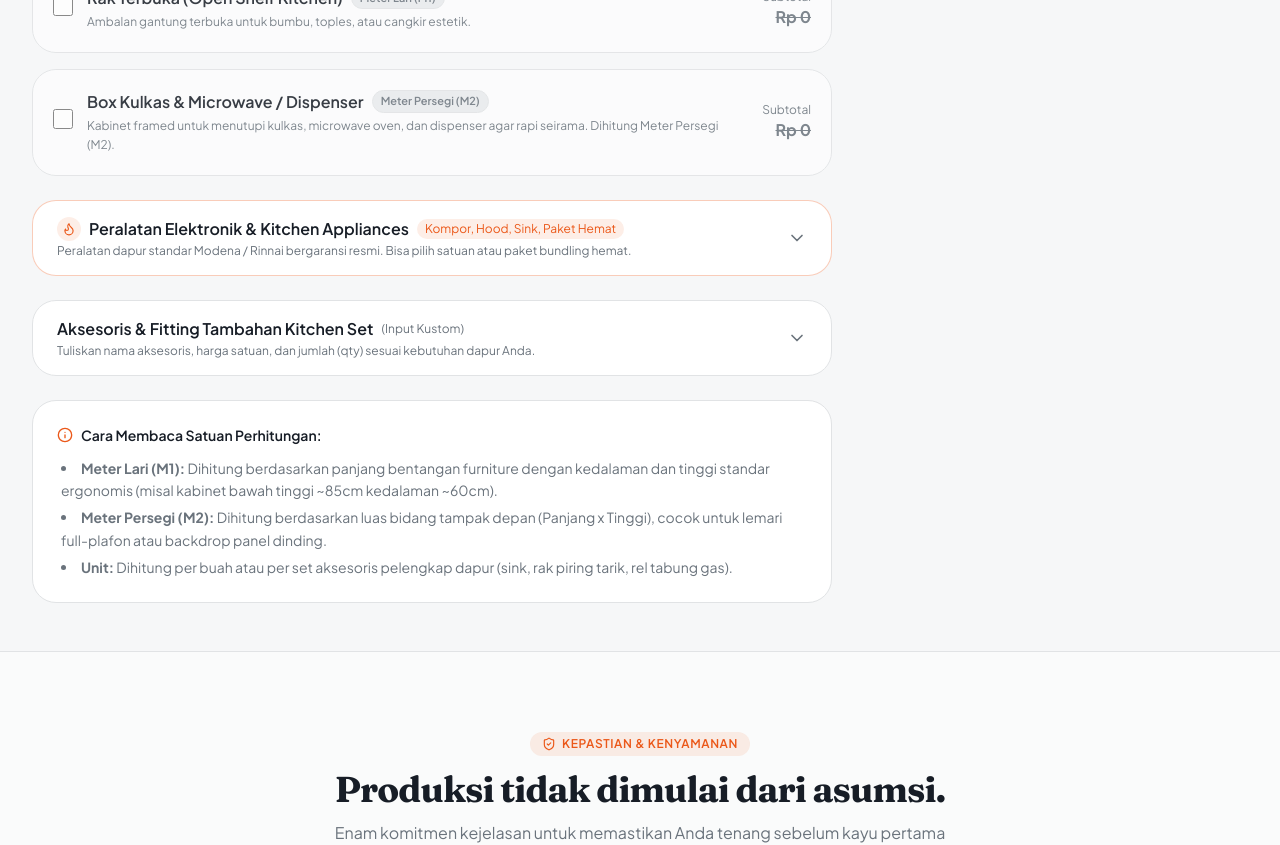
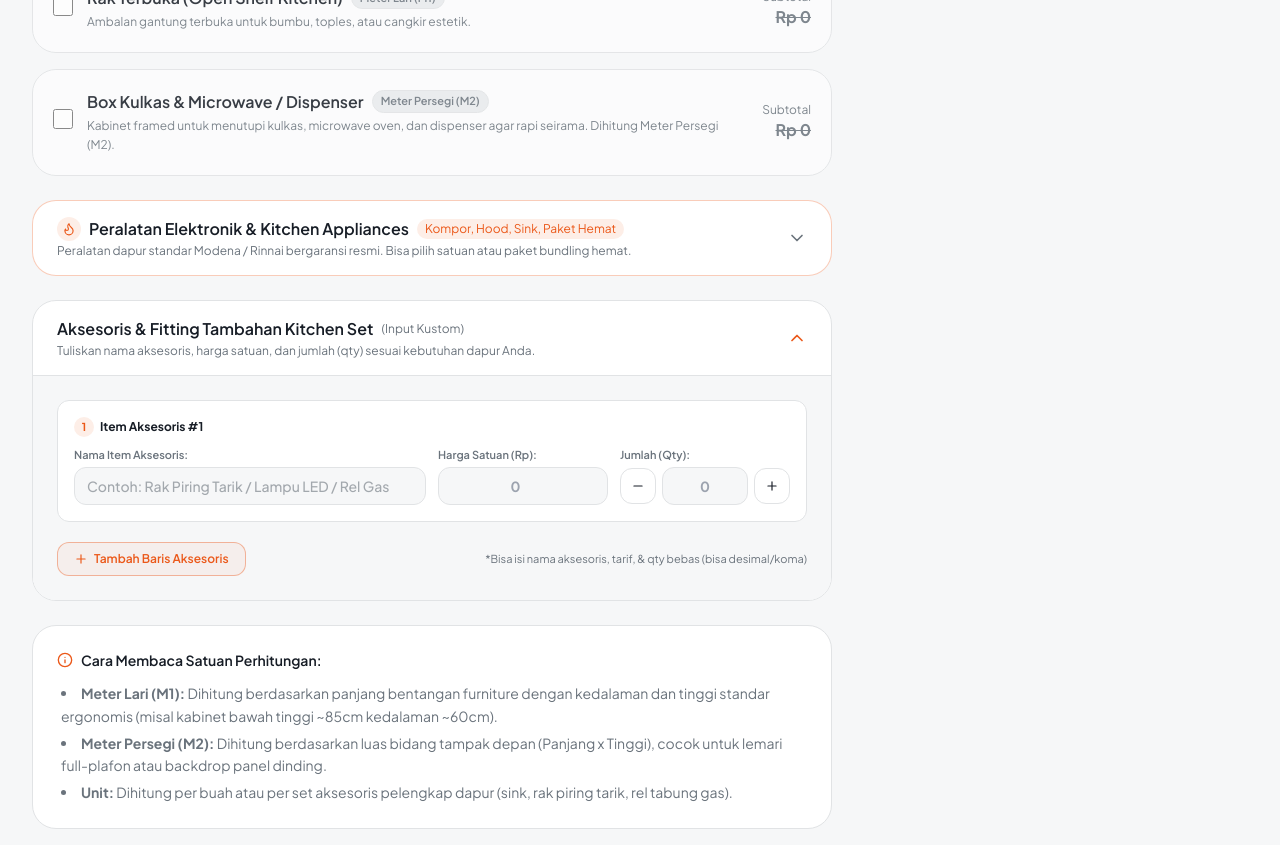
Before and after one commit to hasnialfarisi09-tech/MKI-web, a Next.js app: page /simulasi-biaya in a window 1280 px wide. Shown: the part 1595-2440 px from the top of the page. Built offline with nearby package versions, Linux system fonts and the light colour scheme.

Commit message:
feat: add custom accessory card to all categories with decimal/comma QTY support

```diff
--- a/src/components/calculator/cost-calculator.tsx
+++ b/src/components/calculator/cost-calculator.tsx
@@ -55,11 +55,51 @@ type ItemState = {
 
 type CalculatorState = Record<string, ItemState>;
 
+type CategoryKey = "kitchen" | "wardrobe" | "living" | "bedroom";
+
 type CustomAccessory = {
   id: string;
   name: string;
   price: number | "";
-  qty: number | "";
+  qty: string | number;
+};
+
+function parseQty(val: number | string | ""): number {
+  if (typeof val === "number") return isNaN(val) ? 0 : val;
+  if (!val || typeof val !== "string") return 0;
+  const normalized = val.trim().replace(",", ".");
+  const parsed = parseFloat(normalized);
+  return isNaN(parsed) ? 0 : parsed;
+}
+
+const CATEGORY_CUSTOM_CONFIG: Record<
+  CategoryKey,
+  { title: string; desc: string; placeholder: string; defaultItemName: string }
+> = {
+  kitchen: {
+    title: "Aksesoris & Fitting Tambahan Kitchen Set",
+    desc: "Tuliskan nama aksesoris, harga satuan, dan jumlah (qty) sesuai kebutuhan dapur Anda.",
+    placeholder: "Contoh: Rak Piring Tarik / Lampu LED / Rel Gas",
+    defaultItemName: "Aksesoris Kitchen Set",
+  },
+  wardrobe: {
+    title: "Aksesoris & Fitting Tambahan Lemari & Partisi",
+    desc: "Tuliskan nama aksesoris, fitting khusus, harga satuan, dan jumlah (qty) sesuai kebutuhan lemari Anda.",
+    placeholder: "Contoh: Gantungan Celana Tarik / Rak Sepatu / Cermin Sliding",
+    defaultItemName: "Aksesoris Lemari",
+  },
+  living: {
+    title: "Aksesoris & Fitting Tambahan Backdrop TV & Wallpanel",
+    desc: "Tuliskan nama aksesoris, lampu, fitting, harga satuan, dan jumlah (qty) sesuai kebutuhan ruang keluarga Anda.",
+    placeholder: "Contoh: Stop Kontak Pop-Up / Lampu LED Strip / Ambalan Kaca",
+    defaultItemName: "Aksesoris Backdrop TV",
+  },
+  bedroom: {
+    title: "Aksesoris & Fitting Tambahan Kamar Tidur",
+    desc: "Tuliskan nama aksesoris, headboard/lampu, harga satuan, dan jumlah (qty) sesuai kebutuhan kamar Anda.",
+    placeholder: "Contoh: Lampu Baca Fleksibel / Busa Headboard Custom / Rel Hidrolik",
+    defaultItemName: "Aksesoris Kamar Tidur",
+  },
 };
 
 const ALL_ITEMS: FurnitureItemConfig[] = [
@@ -204,13 +244,23 @@ export function CostCalculator() {
   // State: Kitchen Electronics Accordion (opened by default)
   const [showElectronics, setShowElectronics] = useState(false);
 
-  // State: Kitchen Accessories Accordion (opened by default)
-  const [showAccessories, setShowAccessories] = useState(false);
-
-  // State: Dynamic Custom Accessories
-  const [customAccessories, setCustomAccessories] = useState<CustomAccessory[]>([
-    { id: "custom_acc_1", name: "", price: "", qty: "" },
-  ]);
+  // State: Accessories Accordion per Category (opened by default)
+  const [showAccessories, setShowAccessories] = useState<Record<CategoryKey, boolean>>({
+    kitchen: true,
+    wardrobe: true,
+    living: true,
+    bedroom: true,
+  });
+
+  // State: Dynamic Custom Accessories per Category
+  const [customAccessories, setCustomAccessories] = useState<
+    Record<CategoryKey, CustomAccessory[]>
+  >({
+    kitchen: [{ id: "custom_acc_kitchen_1", name: "", price: "", qty: "" }],
+    wardrobe: [{ id: "custom_acc_wardrobe_1", name: "", price: "", qty: "" }],
+    living: [{ id: "custom_acc_living_1", name: "", price: "", qty: "" }],
+    bedroom: [{ id: "custom_acc_bedroom_1", name: "", price: "", qty: "" }],
+  });
 
   // State: Export loading status
   const [isExporting, setIsExporting] = useState<"jpg" | "pdf" | null>(null);
@@ -321,9 +371,12 @@ export function CostCalculator() {
   // Reset entire calculator to initial state
   const handleReset = () => {
     setItemsState(buildInitialState());
-    setCustomAccessories([
-      { id: "custom_acc_1", name: "", price: "", qty: "" },
-    ]);
+    setCustomAccessories({
+      kitchen: [{ id: "custom_acc_kitchen_1", name: "", price: "", qty: "" }],
+      wardrobe: [{ id: "custom_acc_wardrobe_1", name: "", price: "", qty: "" }],
+      living: [{ id: "custom_acc_living_1", name: "", price: "", qty: "" }],
+      bedroom: [{ id: "custom_acc_bedroom_1", name: "", price: "", qty: "" }],
+    });
   };
 
   // Compute Grand Total, Total M1, Total M2, and Active Breakdown
@@ -398,21 +451,22 @@ export function CostCalculator() {
       });
     }
 
-    // 2. Process custom accessories
-    for (const acc of customAccessories) {
+    // 2. Process custom accessories across all categories
+    for (const cat of Object.keys(customAccessories) as CategoryKey[]) {
+      for (const acc of customAccessories[cat]) {
         const p = typeof acc.price === "number" ? acc.price : 0;
-      const q = typeof acc.qty === "number" ? acc.qty : 0;
+        const q = parseQty(acc.qty);
         if (acc.name.trim() !== "" && p > 0 && q > 0) {
-        const subtotal = p * q;
+          const subtotal = Math.round(p * q);
           grandTotal += subtotal;
           activeCount += 1;
           activeBreakdown.push({
             item: {
               id: acc.id,
-            name: acc.name.trim(),
+              name: `${acc.name.trim()} (${CATEGORY_CUSTOM_CONFIG[cat].defaultItemName})`,
               category: "accessories",
               defaultUnit: "UNIT",
-            description: "Aksesoris & Fitting Tambahan",
+              description: `Aksesoris Kustom - ${CATEGORY_CUSTOM_CONFIG[cat].title}`,
               options: [],
             },
             optionName: "Kustom",
@@ -422,6 +476,7 @@ export function CostCalculator() {
             measurement: q,
             subtotal,
           });
+        }
       }
     }
 
@@ -484,7 +539,7 @@ export function CostCalculator() {
 
   // Compute selected count per category
   const categoryCounts = useMemo(() => {
-    const counts: Record<"kitchen" | "wardrobe" | "living" | "bedroom", number> = {
+    const counts: Record<CategoryKey, number> = {
       kitchen: 0,
       wardrobe: 0,
       living: 0,
@@ -497,15 +552,6 @@ export function CostCalculator() {
     for (const item of ELECTRONIC_ITEMS) {
       if (itemsState[item.id]?.enabled) counts.kitchen += 1;
     }
-    const validCustomCount = customAccessories.filter(
-      (a) =>
-        a.name.trim() !== "" &&
-        typeof a.price === "number" &&
-        a.price > 0 &&
-        typeof a.qty === "number" &&
-        a.qty > 0
-    ).length;
-    counts.kitchen += validCustomCount;
     for (const item of OTHER_CATEGORIES) {
       if (itemsState[item.id]?.enabled) {
         if (item.category === "wardrobe") counts.wardrobe += 1;
@@ -514,33 +560,54 @@ export function CostCalculator() {
       }
     }
 
+    // Include valid custom accessories per category
+    for (const cat of Object.keys(customAccessories) as CategoryKey[]) {
+      const validCustomCount = customAccessories[cat].filter(
+        (a) =>
+          a.name.trim() !== "" &&
+          typeof a.price === "number" &&
+          a.price > 0 &&
+          parseQty(a.qty) > 0
+      ).length;
+      counts[cat] += validCustomCount;
+    }
+
     return counts;
   }, [itemsState, customAccessories]);
 
-  const addCustomAccessory = () => {
-    setCustomAccessories((prev) => [
+  const addCustomAccessory = (cat: CategoryKey) => {
+    setCustomAccessories((prev) => ({
       ...prev,
-      { id: `custom_acc_${Date.now()}`, name: "", price: "", qty: "" },
-    ]);
-  };
-
-  const removeCustomAccessory = (id: string) => {
+      [cat]: [
+        ...prev[cat],
+        { id: `custom_acc_${cat}_${Date.now()}`, name: "", price: "", qty: "" },
+      ],
+    }));
+  };
+
+  const removeCustomAccessory = (cat: CategoryKey, id: string) => {
     setCustomAccessories((prev) => {
-      const filtered = prev.filter((acc) => acc.id !== id);
-      return filtered.length === 0
-        ? [{ id: `custom_acc_${Date.now()}`, name: "", price: "", qty: "" }]
-        : filtered;
+      const filtered = prev[cat].filter((acc) => acc.id !== id);
+      return {
+        ...prev,
+        [cat]:
+          filtered.length === 0
+            ? [{ id: `custom_acc_${cat}_${Date.now()}`, name: "", price: "", qty: "" }]
+            : filtered,
+      };
     });
   };
 
   const updateCustomAccessory = (
+    cat: CategoryKey,
     id: string,
     field: "name" | "price" | "qty",
     val: string | number
   ) => {
-    setCustomAccessories((prev) =>
-      prev.map((acc) => (acc.id === id ? { ...acc, [field]: val } : acc))
-    );
+    setCustomAccessories((prev) => ({
+      ...prev,
+      [cat]: prev[cat].map((acc) => (acc.id === id ? { ...acc, [field]: val } : acc)),
+    }));
   };
 
   const handleDownload = async (format: "jpg" | "pdf") => {
@@ -796,40 +863,44 @@ export function CostCalculator() {
             </div>
           )}
 
-          {/* Kitchen Accessories Accordion (Custom Inputs) */}
-          {activeCategory === "kitchen" && (
-            <div className="mt-4 rounded-2xl border border-border bg-card relative z-10 overflow-hidden">
-              <button
-                type="button"
-                onClick={() => setShowAccessories((prev) => !prev)}
+          {/* Custom Accessories Accordion (Available in ALL Categories) */}
+          <div className="mt-4 rounded-2xl border border-border bg-card relative z-10 overflow-hidden shadow-xs">
+            <button
+              type="button"
+              onClick={() =>
+                setShowAccessories((prev) => ({
+                  ...prev,
+                  [activeCategory]: !prev[activeCategory],
+                }))
+              }
               className="w-full px-6 py-4 flex items-center justify-between text-left hover:bg-muted/40 transition-colors cursor-pointer"
             >
               <div>
                 <h4 className="text-base font-semibold text-foreground flex items-center gap-2">
-                    <span>Aksesoris & Fitting Tambahan Kitchen Set</span>
+                  <span>{CATEGORY_CUSTOM_CONFIG[activeCategory].title}</span>
                   <span className="text-xs font-normal text-muted-foreground">
                     (Input Kustom)
                   </span>
                 </h4>
                 <p className="text-xs text-muted-foreground mt-0.5">
-                    Tuliskan nama aksesoris, harga satuan, dan jumlah (qty) sesuai kebutuhan dapur Anda.
+                  {CATEGORY_CUSTOM_CONFIG[activeCategory].desc}
                 </p>
               </div>
               <ChevronDown
                 className={cn(
                   "size-5 text-muted-foreground transition-transform duration-200 shrink-0",
-                    showAccessories ? "rotate-180 text-primary" : ""
+                  showAccessories[activeCategory] ? "rotate-180 text-primary" : ""
                 )}
               />
             </button>
 
-              {showAccessories && (
+            {showAccessories[activeCategory] && (
               <div className="p-4 sm:p-6 border-t border-border space-y-4 bg-background">
                 <div className="space-y-3">
-                    {customAccessories.map((acc, index) => {
+                  {customAccessories[activeCategory].map((acc, index) => {
                     const p = typeof acc.price === "number" ? acc.price : 0;
-                      const q = typeof acc.qty === "number" ? acc.qty : 0;
-                      const sub = p * q;
+                    const q = parseQty(acc.qty);
+                    const sub = Math.round(p * q);
 
                     return (
                       <div
@@ -850,10 +921,10 @@ export function CostCalculator() {
                                 Subtotal: {formatRupiah(sub)}
                               </span>
                             )}
-                              {customAccessories.length > 1 && (
-                                <button
-                                  type="button"
-                                  onClick={() => removeCustomAccessory(acc.id)}
+                            {customAccessories[activeCategory].length > 1 && (
+                              <button
+                                type="button"
+                                onClick={() => removeCustomAccessory(activeCategory, acc.id)}
                                 className="text-muted-foreground hover:text-red-500 transition-colors p-1 rounded-md hover:bg-red-500/10 cursor-pointer"
                                 title="Hapus baris aksesoris ini"
                               >
@@ -871,10 +942,10 @@ export function CostCalculator() {
                             </label>
                             <input
                               type="text"
-                                placeholder="Contoh: Rak Piring Tarik / Lampu LED / Rel Gas"
+                              placeholder={CATEGORY_CUSTOM_CONFIG[activeCategory].placeholder}
                               value={acc.name}
                               onChange={(e) =>
-                                  updateCustomAccessory(acc.id, "name", e.target.value)
+                                updateCustomAccessory(activeCategory, acc.id, "name", e.target.value)
                               }
                               className="w-full text-xs sm:text-sm font-medium rounded-xl border border-border bg-background px-3 py-2 text-foreground focus:border-primary focus:outline-none placeholder:text-muted-foreground/60"
                             />
@@ -892,6 +963,7 @@ export function CostCalculator() {
                               value={acc.price === "" ? "" : acc.price}
                               onChange={(e) =>
                                 updateCustomAccessory(
+                                  activeCategory,
                                   acc.id,
                                   "price",
                                   e.target.value === "" ? "" : Math.max(0, parseFloat(e.target.value))
@@ -901,7 +973,7 @@ export function CostCalculator() {
                             />
                           </div>
 
-                            {/* Qty */}
+                          {/* Qty (Supports comma & decimal like 2.5) */}
                           <div className="sm:col-span-3">
                             <label className="block text-[11px] font-semibold text-muted-foreground mb-1">
                               Jumlah (Qty):
@@ -910,9 +982,14 @@ export function CostCalculator() {
                               <button
                                 type="button"
                                 onClick={() => {
-                                    const current = typeof acc.qty === "number" ? acc.qty : 0;
-                                    const next = Math.max(0, current - 1);
-                                    updateCustomAccessory(acc.id, "qty", next === 0 ? "" : next);
+                                  const current = parseQty(acc.qty);
+                                  const next = Math.max(0, Math.round((current - 1) * 10) / 10);
+                                  updateCustomAccessory(
+                                    activeCategory,
+                                    acc.id,
+                                    "qty",
+                                    next === 0 ? "" : next
+                                  );
                                 }}
                                 className="size-9 rounded-xl border border-border bg-card hover:bg-muted flex items-center justify-center text-foreground transition-colors cursor-pointer shrink-0"
                                 title="Kurangi 1"
@@ -920,24 +997,29 @@ export function CostCalculator() {
                                 <Minus className="size-3.5" />
                               </button>
                               <input
-                                  type="number"
-                                  min="0"
+                                type="text"
+                                inputMode="decimal"
                                 placeholder="0"
-                                  value={acc.qty === "" ? "" : acc.qty}
-                                  onChange={(e) =>
-                                    updateCustomAccessory(
-                                      acc.id,
-                                      "qty",
-                                      e.target.value === "" ? "" : Math.max(0, parseInt(e.target.value, 10))
-                                    )
-                                  }
+                                value={acc.qty}
+                                onChange={(e) => {
+                                  let val = e.target.value.replace(/[^0-9.,]/g, "");
+                                  const sepMatch = val.match(/[.,]/);
+                                  if (sepMatch && sepMatch.index !== undefined) {
+                                    const before = val.slice(0, sepMatch.index);
+                                    const sep = sepMatch[0];
+                                    const after = val.slice(sepMatch.index + 1).replace(/[.,]/g, "");
+                                    val = before + sep + after;
+                                  }
+                                  updateCustomAccessory(activeCategory, acc.id, "qty", val);
+                                }}
                                 className="w-full text-center font-bold text-xs sm:text-sm rounded-xl border border-border bg-background py-2 text-foreground focus:border-primary focus:outline-none"
                               />
                               <button
                                 type="button"
                                 onClick={() => {
-                                    const current = typeof acc.qty === "number" ? acc.qty : 0;
-                                    updateCustomAccessory(acc.id, "qty", current + 1);
+                                  const current = parseQty(acc.qty);
+                                  const next = Math.round((current + 1) * 10) / 10;
+                                  updateCustomAccessory(activeCategory, acc.id, "qty", next);
                                 }}
                                 className="size-9 rounded-xl border border-border bg-card hover:bg-muted flex items-center justify-center text-foreground transition-colors cursor-pointer shrink-0"
                                 title="Tambah 1"
@@ -955,20 +1037,19 @@ export function CostCalculator() {
                 <div className="pt-1 flex items-center justify-between">
                   <button
                     type="button"
-                      onClick={addCustomAccessory}
+                    onClick={() => addCustomAccessory(activeCategory)}
                     className="inline-flex items-center gap-1.5 px-4 py-2 rounded-xl border border-primary/40 bg-primary/5 hover:bg-primary/10 text-primary text-xs font-semibold transition-colors cursor-pointer"
                   >
                     <Plus className="size-3.5" />
                     <span>Tambah Baris Aksesoris</span>
                   </button>
                   <span className="text-[11px] text-muted-foreground">
-                      *Bisa isi nama aksesoris, tarif, & qty bebas
-                    </span>
-                  </div>
-                </div>
-              )}
-            </div>
-          )}
+                    *Bisa isi nama aksesoris, tarif, & qty bebas (bisa desimal/koma)
+                  </span>
+                </div>
+              </div>
+            )}
+          </div>
 
           {/* Educational Notes / Panduan Ukur */}
           <div className="rounded-2xl bg-card border border-border p-5 sm:p-6 text-xs sm:text-sm text-muted-foreground space-y-3">
@@ -1621,16 +1702,25 @@ function ItemCard({
                       <Minus className="size-3.5" />
                     </button>
                     <input
-                      type="number"
-                      min="0"
+                      type="text"
+                      inputMode="decimal"
                       placeholder="0"
                       value={state?.qty ?? ""}
-                      onChange={(e) =>
+                      onChange={(e) => {
+                        let val = e.target.value.replace(/[^0-9.,]/g, "");
+                        const sepMatch = val.match(/[.,]/);
+                        if (sepMatch && sepMatch.index !== undefined) {
+                          const before = val.slice(0, sepMatch.index);
+                          const sep = sepMatch[0];
+                          const after = val.slice(sepMatch.index + 1).replace(/[.,]/g, "");
+                          val = before + sep + after;
+                        }
+                        const parsed = parseQty(val);
                         onSetDirectDimension(
                           "qty",
-                          e.target.value === "" ? "" : parseInt(e.target.value, 10)
-                        )
-                      }
+                          val === "" ? "" : parsed
+                        );
+                      }}
                       className="flex-1 text-center font-bold text-sm rounded-xl border border-border bg-background py-1.5 text-foreground focus:border-primary focus:outline-none"
                     />
                     <button
```
Lines whose indentation alone changed are shown as unchanged.
